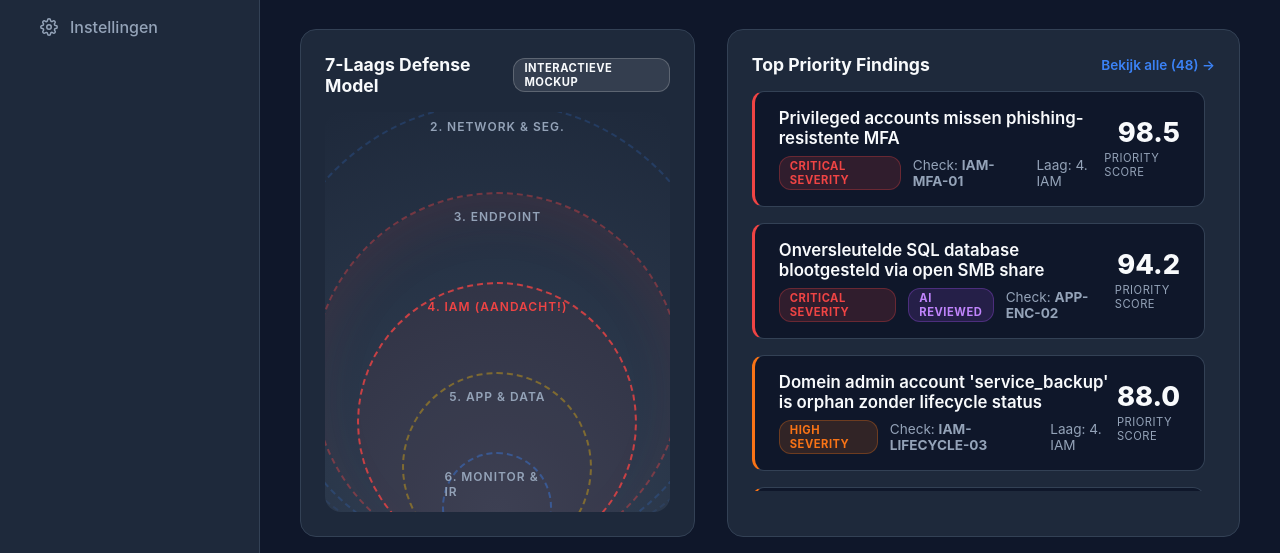
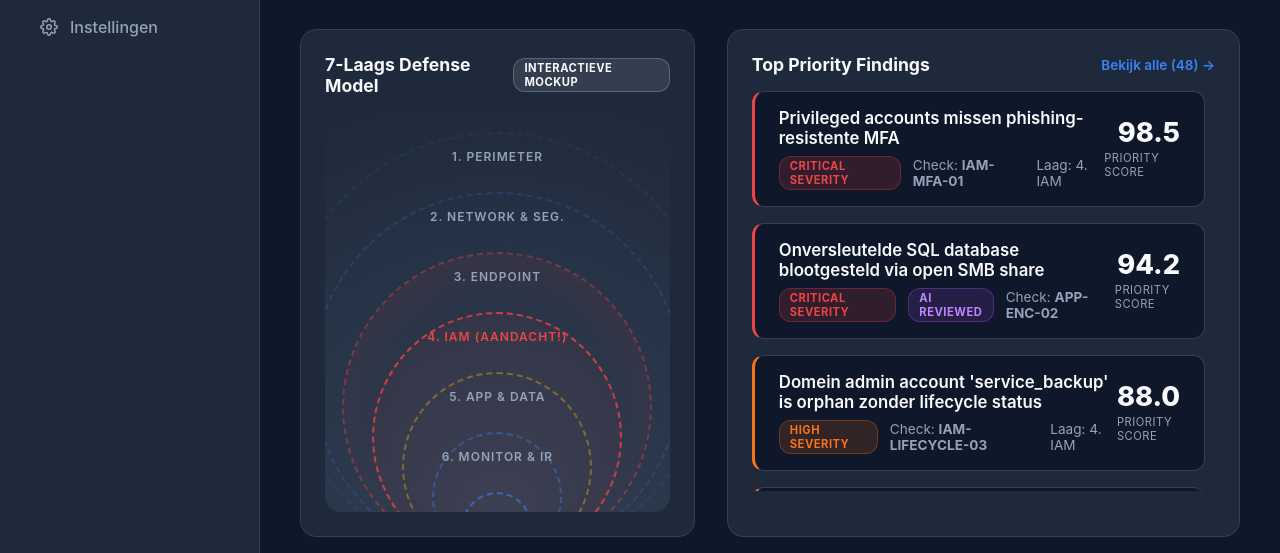
Before and after one commit to security-commons-nl/security-posture-tool, a plain HTML site: page docs/mockups/dashboard-sketch.html in a window 1280 px wide. Shown: the part 247-800 px from the top of the page. Drawn offline with Linux system fonts and the light colour scheme.

Commit message:
Tweak fan-layer sizes in dashboard mockup
Fijnafstemming van de layer-diameters in de mockup (laag 1, 2, 3, 4, 6, 7)
voor een betere visuele hiërarchie.

```diff
--- a/docs/mockups/dashboard-sketch.html
+++ b/docs/mockups/dashboard-sketch.html
@@ -332,19 +332,19 @@
 
                 <div class="fan-container">
                     <!-- Layer 7 -->
-                    <div class="fan-layer" style="width: 550px; height: 550px; border-color: rgba(59, 130, 246, 0.1);">1. Perimeter</div>
+                    <div class="fan-layer" style="width: 430px; height: 430px; border-color: rgba(59, 130, 246, 0.1);">1. Perimeter</div>
                     <!-- Layer 6 -->
-                    <div class="fan-layer" style="width: 460px; height: 460px; border-color: rgba(59, 130, 246, 0.2);">2. Network & Seg.</div>
+                    <div class="fan-layer" style="width: 370px; height: 370px; border-color: rgba(59, 130, 246, 0.2);">2. Network & Seg.</div>
                     <!-- Layer 5 -->
-                    <div class="fan-layer" style="width: 370px; height: 370px; border-color: rgba(239, 68, 68, 0.4); box-shadow: inset 0 20px 50px rgba(239,68,68,0.1);">3. Endpoint</div>
+                    <div class="fan-layer" style="width: 310px; height: 310px; border-color: rgba(239, 68, 68, 0.4); box-shadow: inset 0 20px 50px rgba(239,68,68,0.1);">3. Endpoint</div>
                     <!-- Layer 4 -->
-                    <div class="fan-layer" style="width: 280px; height: 280px; border-color: rgba(239, 68, 68, 0.8); background: rgba(239, 68, 68, 0.05); color: var(--sev-critical);">4. IAM (Aandacht!)</div>
+                    <div class="fan-layer" style="width: 250px; height: 250px; border-color: rgba(239, 68, 68, 0.8); background: rgba(239, 68, 68, 0.05); color: var(--sev-critical);">4. IAM (Aandacht!)</div>
                     <!-- Layer 3 -->
                     <div class="fan-layer" style="width: 190px; height: 190px; border-color: rgba(234, 179, 8, 0.4);">5. App & Data</div>
                     <!-- Layer 2 -->
-                    <div class="fan-layer" style="width: 110px; height: 110px; border-color: rgba(59, 130, 246, 0.4);">6. Monitor & IR</div>
+                    <div class="fan-layer" style="width: 130px; height: 130px; border-color: rgba(59, 130, 246, 0.4);">6. Monitor & IR</div>
                     <!-- Layer 1 -->
-                    <div class="fan-layer" style="width: 40px; height: 40px; border-color: rgba(59, 130, 246, 0.6);"></div>
+                    <div class="fan-layer" style="width: 70px; height: 70px; border-color: rgba(59, 130, 246, 0.6);"></div>
                 </div>
             </div>
 
```
